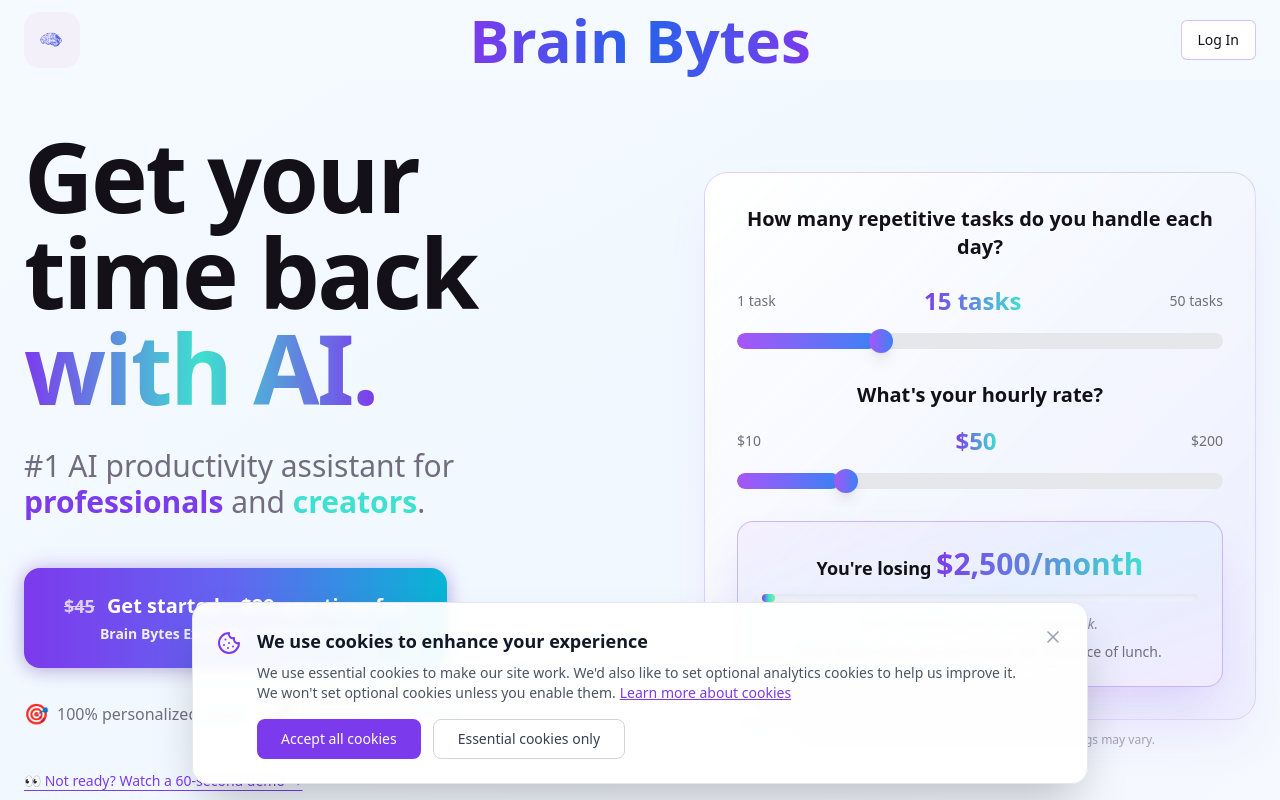
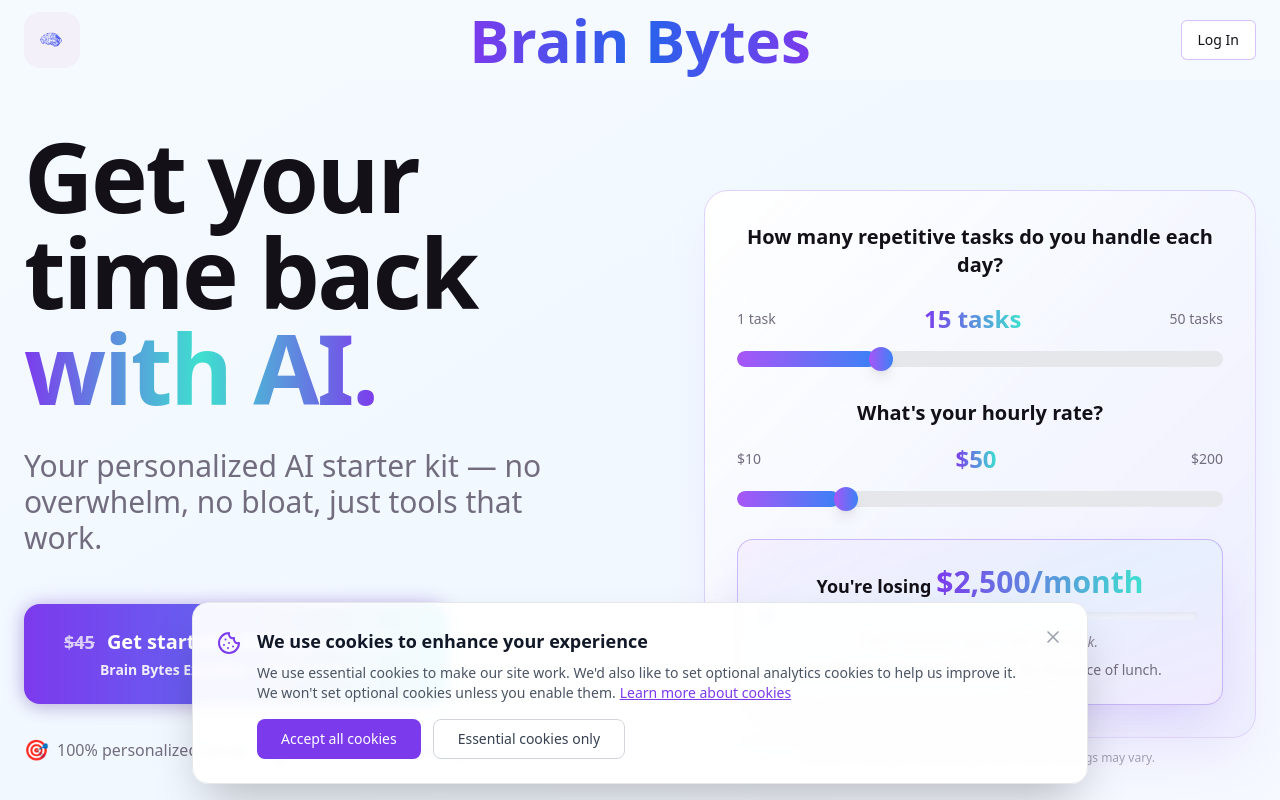
Before and after one commit to MuhammadMehroz786/brain-bytes-ai-assistant, a React (Vite) app: page / in a window 1280 px wide. Shown: the top 800 px of the page. Built offline with nearby package versions, Linux system fonts and the light colour scheme.

Commit message:
Refactor: Update intro screen text
Update the introductory text on the main screen to the new tagline: "Your personalized AI starter kit — no overwhelm, no bloat, just tools that work."

```diff
--- a/src/components/IntroScreen.tsx
+++ b/src/components/IntroScreen.tsx
@@ -282,9 +282,7 @@ export const IntroScreen = ({
                 </h1>
 
                 <p className="text-2xl lg:text-3xl text-muted-foreground leading-relaxed max-w-2xl">
-                  #1 AI productivity assistant for{" "}
-                  <span className="text-primary font-semibold">professionals</span> and{" "}
-                  <span className="text-accent font-semibold">creators</span>.
+                  Your personalized AI starter kit — no overwhelm, no bloat, just tools that work.
                 </p>
               </div>
 
```
